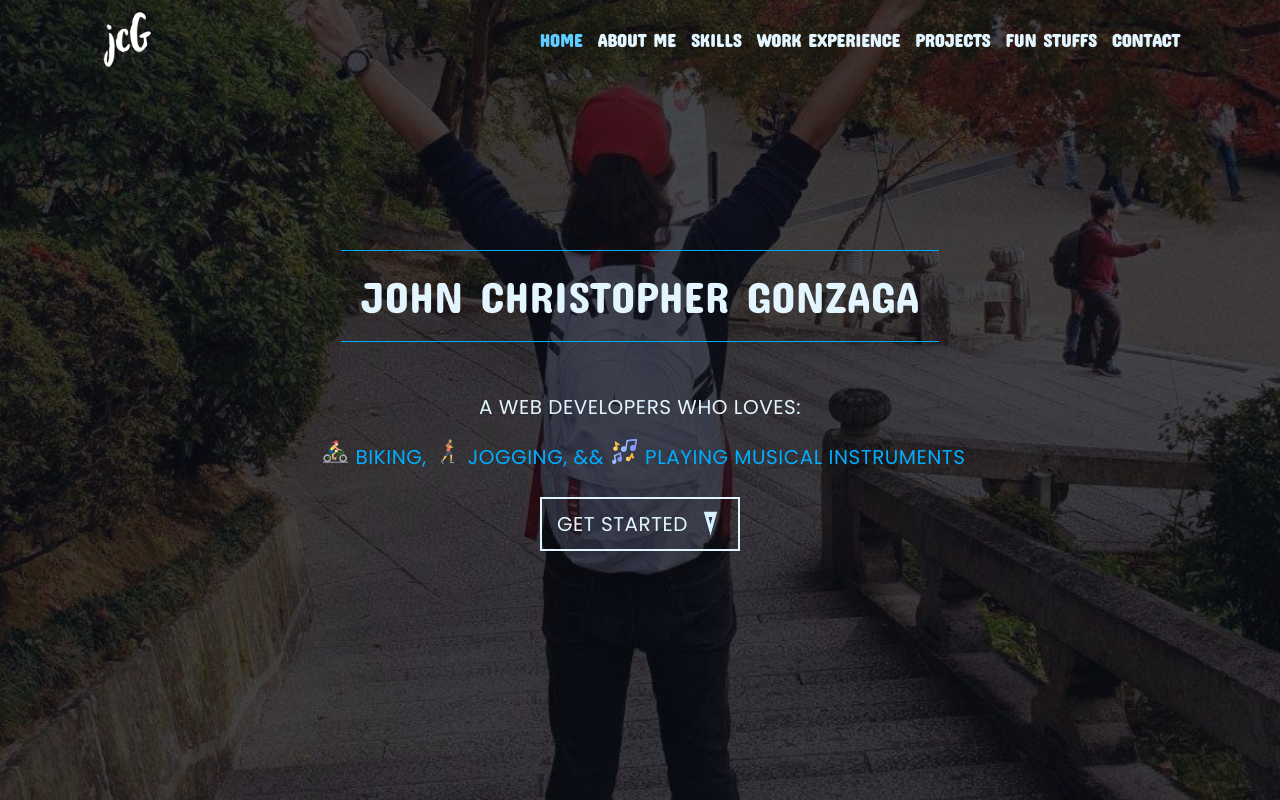
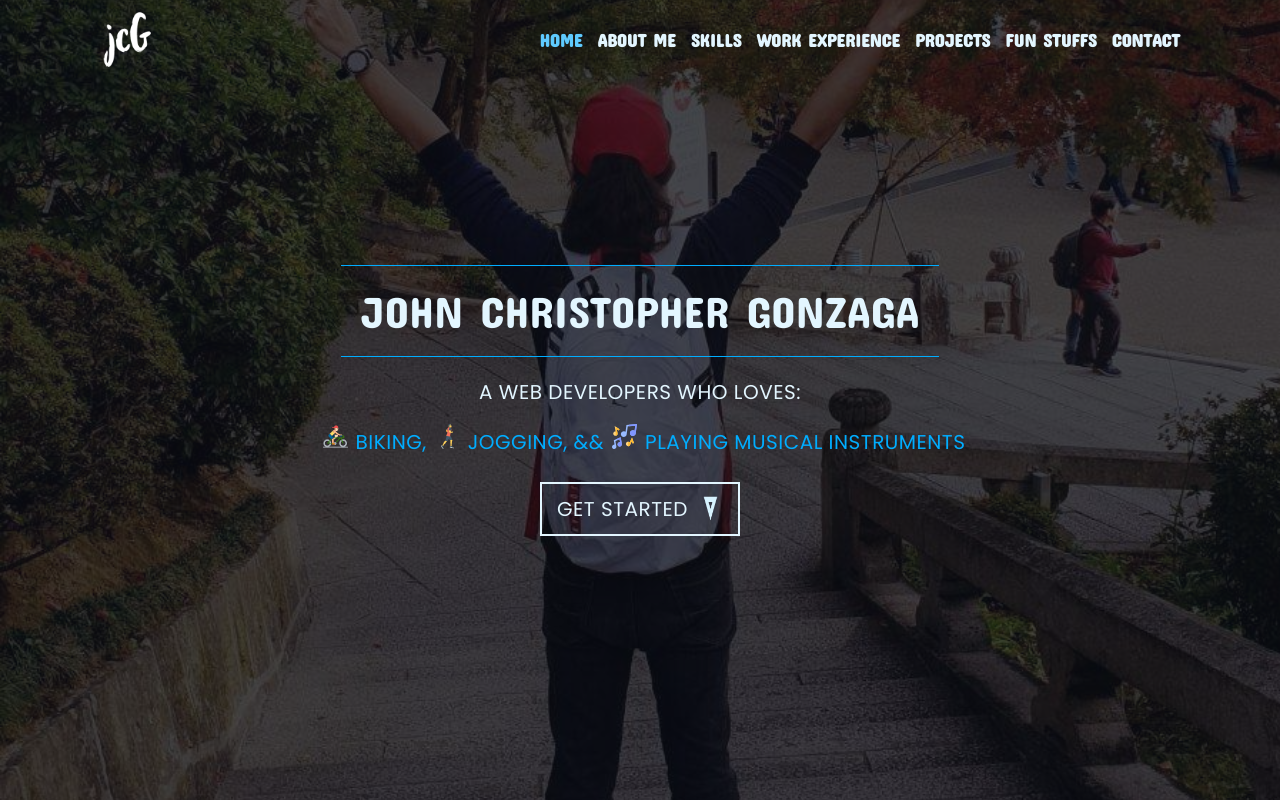
Before and after one commit to JCGonzaga01/jcgonzaga01.github.io, a React app: page / in a window 1280 px wide. Shown: the top 800 px of the page. Built offline with nearby package versions, Linux system fonts and the light colour scheme.

Commit message:
Remove Margin-top in banner

```diff
--- a/src/components/Banner/Banner.scss
+++ b/src/components/Banner/Banner.scss
@@ -44,10 +44,6 @@
         font-size: 20px;
         letter-spacing: 0.5px;
         line-height: 50px;
-      }
-
-      .description {
-        margin-top: 30px;
       }
 
       .textWithImage {
--- a/src/components/Banner/index.tsx
+++ b/src/components/Banner/index.tsx
@@ -28,7 +28,7 @@ const Banner: React.FC = () => {
       <div className={styles.bannerTextWrapper}>
         <div className={styles.bannerTextContainer}>
           <div>{bannerDetails.name}</div>
-          <div className={styles.description}>{bannerDetails.description}</div>
+          <div>{bannerDetails.description}</div>
           <div>
             {bannerDetails.hobbies.map((item, idx) => (
               <span key={`${idx}-${item.title}`} className={styles.textWithImage}>
```
